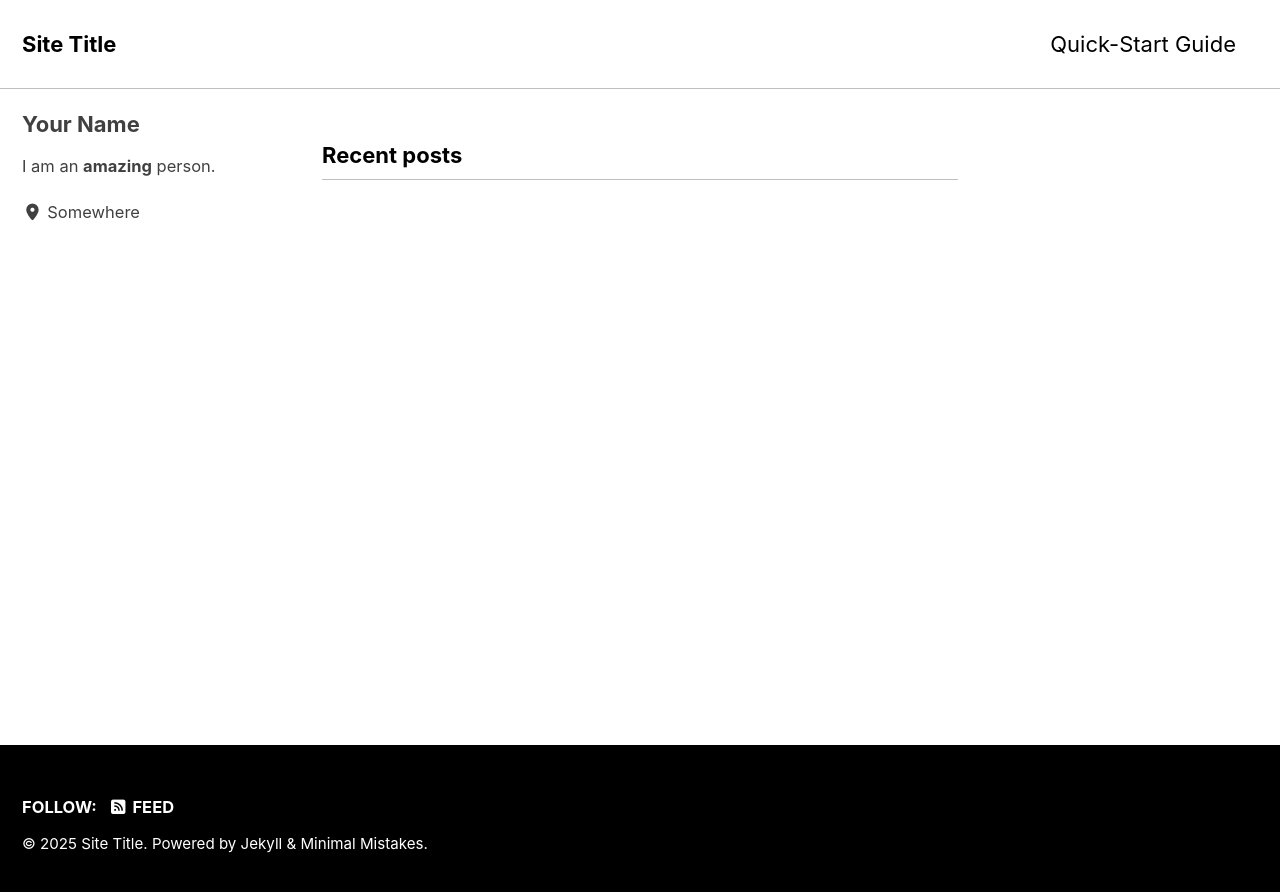
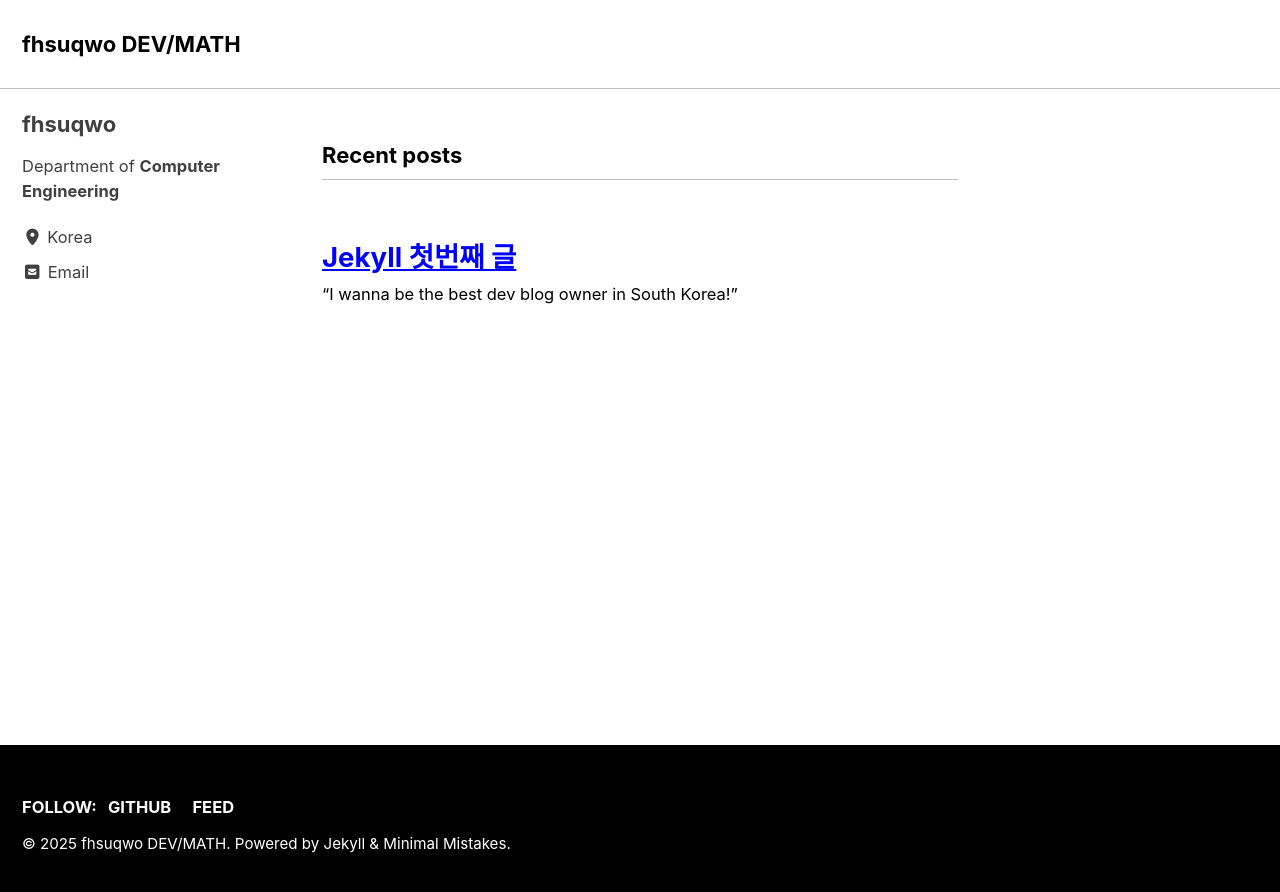
Before and after one commit to kty5788/kty5788.github.io, a Jekyll site: the page built from index.html, in a window 1280 px wide. Shown: the top 892 px of the page. Built offline with Jekyll 4.4.1, drawn with Linux system fonts in a browser that asks for light colours; cached includes are drawn as plain includes; the list of posts is cut into pages by our own code.

Commit message:
Basic Info update & blog structure edit

```diff
--- a/_config.yml
+++ b/_config.yml
@@ -17,7 +17,7 @@ minimal_mistakes_skin    : "contrast" # "air", "aqua", "contrast", "dark", "dirt
 # Site Settings
 locale                   : "en-US"
 rtl                      : # true, false (default) # turns direction of the page into right to left for RTL languages
-title                    : "Site Title"
+title                    : "fhsuqwo DEV/MATH"
 title_separator          : "-"
 subtitle                 : # site tagline that appears below site title in masthead
 name                     : "Kang Tae yoon"
@@ -113,11 +113,11 @@ analytics:
 
 # Site Author
 author:
-  name             : "Your Name"
+  name             : "fhsuqwo"
   avatar           : # path of avatar image, e.g. "/assets/images/bio-photo.jpg"
-  bio              : "I am an **amazing** person."
-  location         : "Somewhere"
-  email            :
+  bio              : "Department of **Computer Engineering**"
+  location         : "Korea"
+  email            : "kty5788kty@gmail.com"
   links:
     - label: "Email"
       icon: "fas fa-fw fa-envelope-square"
--- a/_includes/footer.html
+++ b/_includes/footer.html
@@ -13,9 +13,12 @@
     {% endif %}
 
     {% unless site.atom_feed.hide %}
-      <li><a href="{% if site.atom_feed.path %}{{ site.atom_feed.path }}{% else %}{{ '/feed.xml' | relative_url }}{% endif %}"><i class="fas fa-fw fa-rss-square" aria-hidden="true"></i> {{ site.data.ui-text[site.locale].feed_label | default: "Feed" }}</a></li>
+    <!--이 부분은 page_footr의 FOLLOw : 후 뒤에 나타날 것을 표시함-->
+      <li><a href="https://github.com/kty5788/"></i>{{ "GITHUB" }}</a></li>
+      <li><a href="{% if site.atom_feed.path %}{{ site.atom_feed.path }}{% else %}{{ '/feed.xml' | relative_url }}{% endif %}"></i>{{ "FEED" }}</a></a></li>
     {% endunless %}
   </ul>
 </div>
 
-<div class="page__footer-copyright">&copy; {{ site.time | date: '%Y' }} <a href="{{ site.copyright_url | default: site.url }}">{{ site.copyright | default: site.title }}</a>. {{ site.data.ui-text[site.locale].powered_by | default: "Powered by" }} <a href="https://jekyllrb.com" rel="nofollow">Jekyll</a> &amp; <a href="https://mademistakes.com/work/jekyll-themes/minimal-mistakes/" rel="nofollow">Minimal Mistakes</a>.</div>
+<!--이 부분은 page_footer의 copyright 가장 밑에 검은색 바 부분의 내 블로그 이름과 Jekyll을 소개하는 부분-->
+<div class="page__footer-copyright">&copy; {{ site.time | date: '%Y' }} {{ site.copyright | default: site.title }}</a>. {{ site.data.ui-text[site.locale].powered_by | default: "Powered by" }} Jekyll</a> &amp; Minimal Mistakes</a>.</div>
--- a/_includes/masthead.html
+++ b/_includes/masthead.html
@@ -14,11 +14,6 @@
         <ul class="visible-links">
           {%- for link in site.data.navigation.main -%}
             <li class="masthead__menu-item">
-              <a
-                href="{{ link.url | relative_url }}"
-                {% if link.description %} title="{{ link.description }}"{% endif %}
-                {% if link.target %} target="{{ link.target }}"{% endif %}
-              >{{ link.title }}</a>
             </li>
           {%- endfor -%}
         </ul>
--- a/_includes/page__meta.html
+++ b/_includes/page__meta.html
@@ -16,6 +16,8 @@
       {% assign words_per_minute = document.words_per_minute | default: site.words_per_minute | default: 200 %}
       {% assign words = document.content | strip_html | number_of_words %}
 
+      <!-- 이 부분은 몇 분전에 읽었는지 확인 할 수 있는 란, 역시나 필요없다고 판단하기에 주석 처리-->
+      <!--
       <span class="page__meta-readtime">
         <i class="far {% if include.type == 'grid' and document.read_time and document.show_date %}fa-fw {% endif %}fa-clock" aria-hidden="true"></i>
         {% if words < words_per_minute %}
@@ -26,6 +28,7 @@
           {{ words | divided_by: words_per_minute }} {{ site.data.ui-text[site.locale].minute_read | default: "minute read" }}
         {% endif %}
       </span>
+      -->
     {% endif %}
   </p>
 {% endif %}
--- a/_includes/social-share.html
+++ b/_includes/social-share.html
@@ -1,3 +1,6 @@
+<!--이 부분은 social link 공유하는 버튼, x facebook linkdin bluesky가 템플릿으로 있음. 다만 필요가 없다고 느껴져서 주석 처리-->
+
+<!--
 <section class="page__share">
   <h4 class="page__share-title">{{ site.data.ui-text[site.locale].share_on_label | default: "Share on" }}</h4>
 
@@ -17,3 +20,4 @@
     <i class="fab fa-fw fa-bluesky" aria-hidden="true"></i><span> Bluesky</span>
   </a>
 </section>
+-->
--- /dev/null
+++ b/_posts/2025-05-01-test.md
@@ -0,0 +1,8 @@
+---
+title: "Jekyll 첫번째 글"
+##categories: blog
+---
+
+"I wanna be the best dev blog owner in South Korea!"
+
+사실 md도 익숙치 않고 블로그 직접 만드는 것도 익숙치 않고 힘드네요 ^^7
```
